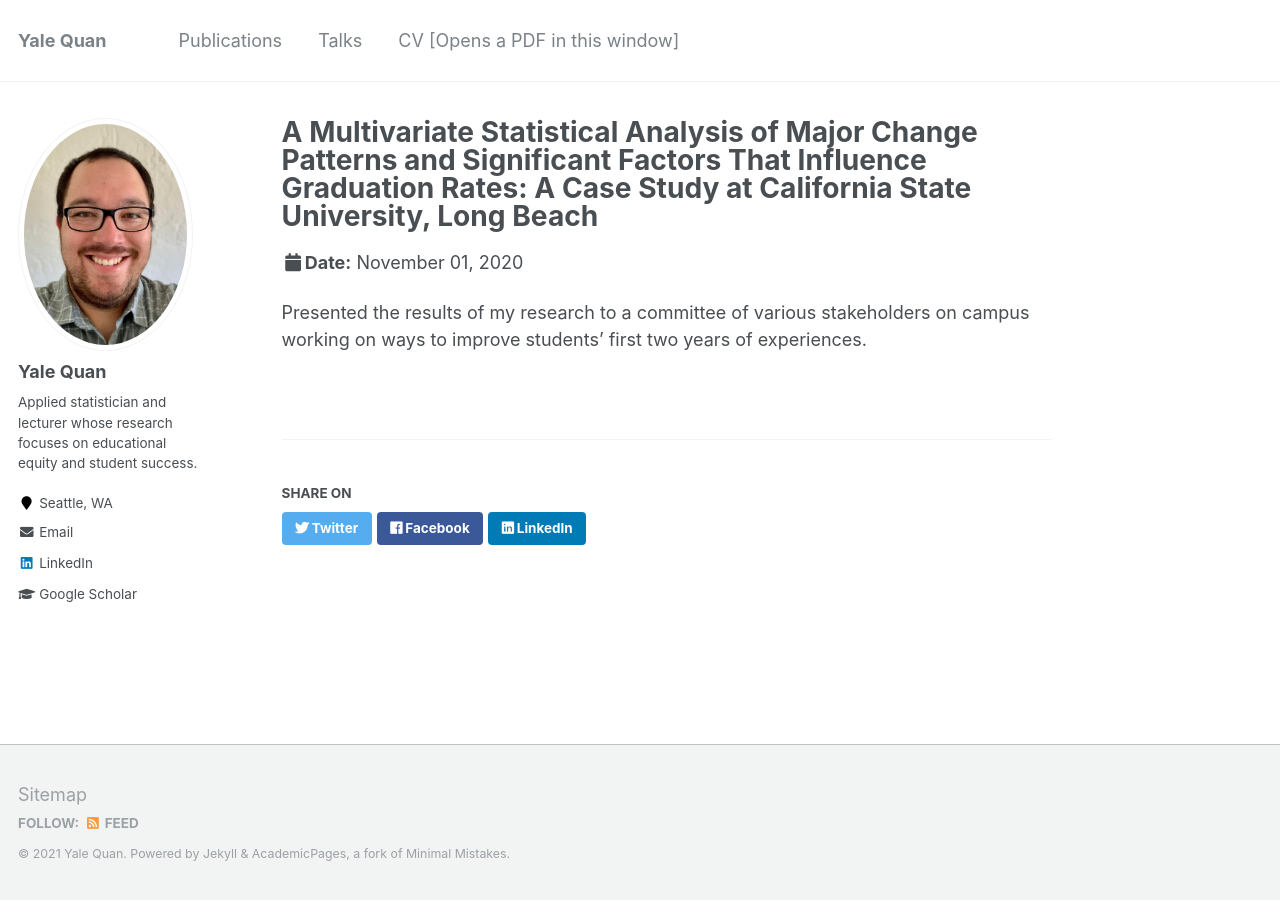
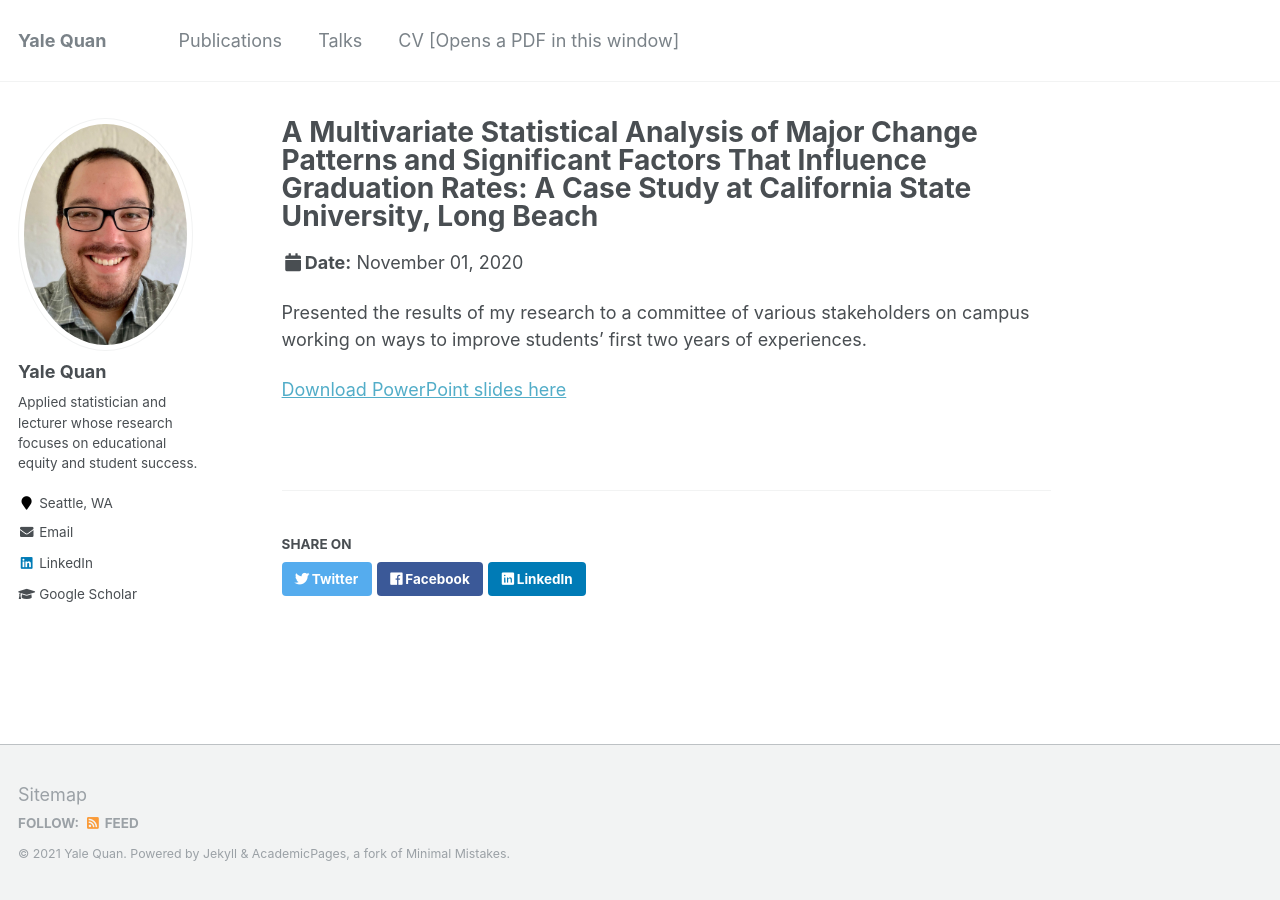
Before and after one commit to yalequan/yalequan.github.io, a Jekyll site: the page built from _talks/Beyond_First_Year.md, in a window 1280 px wide. Built offline with Jekyll 4.4.1, drawn with Linux system fonts in a browser that asks for light colours.

Commit message:
linked BFY slides

```diff
--- a/_talks/Beyond_First_Year.md
+++ b/_talks/Beyond_First_Year.md
@@ -9,3 +9,5 @@ location: "California State University, Long Beach"
 ---
 
 Presented the results of my research to a committee of various stakeholders on campus working on ways to improve students' first two years of experiences.
+
+[Download PowerPoint slides here](http://yalequan.github.io/files/Quan_Yale_BFY.pdf)
```
Also changed, not shown: 1 other file.
